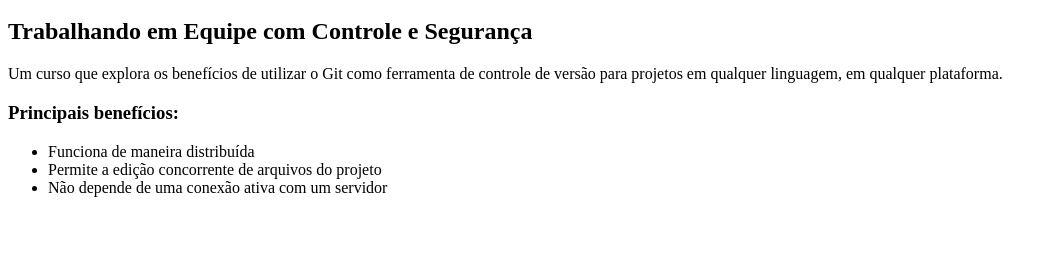
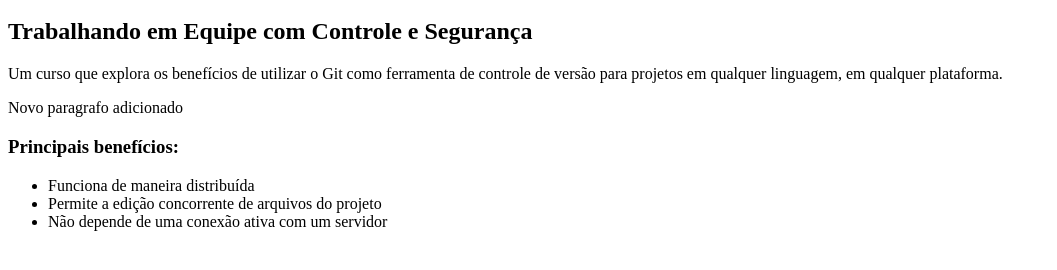
Before and after one commit to lucasfreitas/curso-git, a plain HTML site: page index.html in a window 1280 px wide. Shown: the part 48-318 px from the top of the page, without its empty margins (0-1057 px from the left). Drawn offline with Linux system fonts and the light colour scheme.

Commit message:
Meu primeiro arquivo

```diff
--- a/index.html
+++ b/index.html
@@ -6,6 +6,7 @@
         <h2>Trabalhando em Equipe com Controle e Segurança</h2>
 
         <p>Um curso que explora os benefícios de utilizar o Git como ferramenta de controle de versão para projetos em qualquer linguagem, em qualquer plataforma.</p>
+	<p>Novo paragrafo adicionado</p>
 
         <h3>Principais benefícios:</h3>
         <ul>
```
